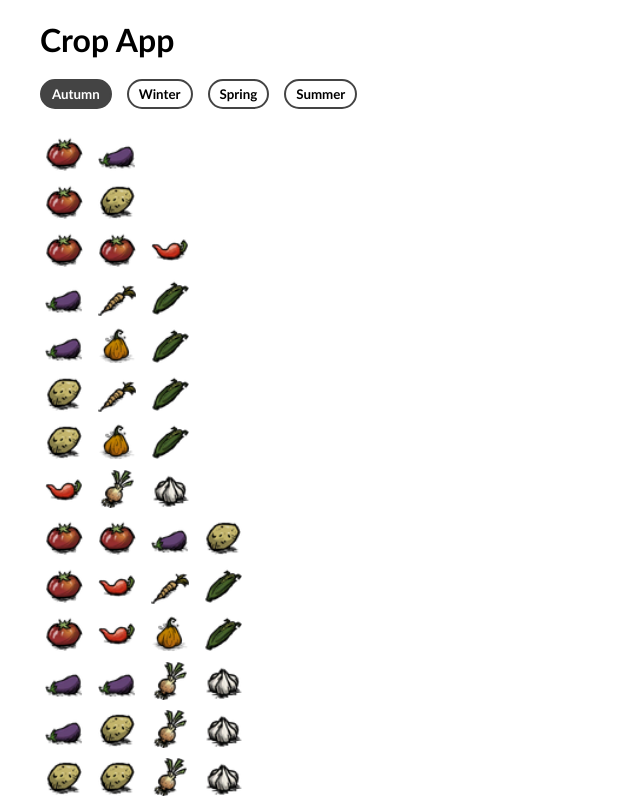
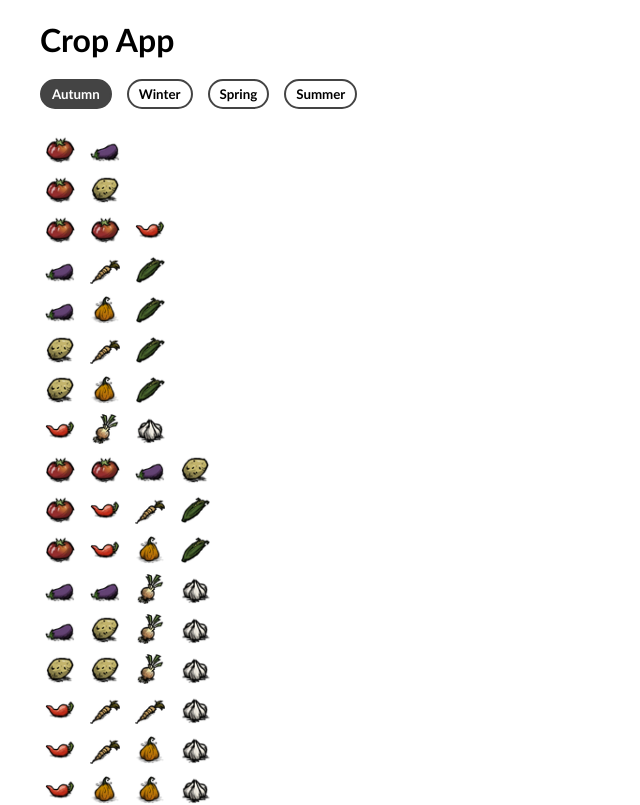
Before and after one commit to janlahse/crop-app, a Vue app: page / in a window 1280 px wide. Shown: the top 805 px of the page, without its empty margins (0-640 px from the left). Built offline with nearby package versions, Linux system fonts and the light colour scheme.

Commit message:
adjusted crop size

```diff
--- a/src/components/FarmingPlot.vue
+++ b/src/components/FarmingPlot.vue
@@ -15,7 +15,7 @@ defineProps(['combo'])
 }
 
 img {
-  width: 48px;
+  width: 40px;
   padding: 5px;
 }
 </style>
```
